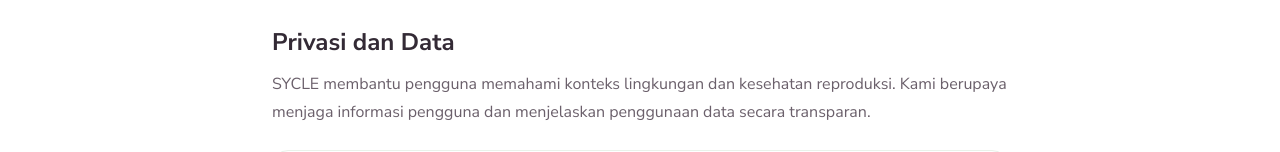
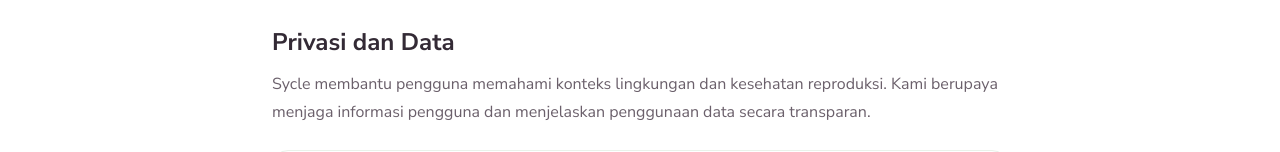
Before and after one commit to blacurly/martha-christina-tiahahu, a Next.js app: page /profile/privacy in a window 1280 px wide. Shown: the part 141-293 px from the top of the page. Built offline with nearby package versions, Linux system fonts and the light colour scheme; no server answers.

Commit message:
ketinggalan

```diff
--- a/app/profile/privacy/page.js
+++ b/app/profile/privacy/page.js
@@ -15,7 +15,7 @@ export default function PrivacyPage() {
       </h1>
 
       <p className="mt-3 leading-7 text-[#6B606B]">
-        SYCLE membantu pengguna memahami konteks lingkungan dan
+        Sycle membantu pengguna memahami konteks lingkungan dan
         kesehatan reproduksi. Kami berupaya menjaga informasi pengguna
         dan menjelaskan penggunaan data secara transparan.
       </p>
```
